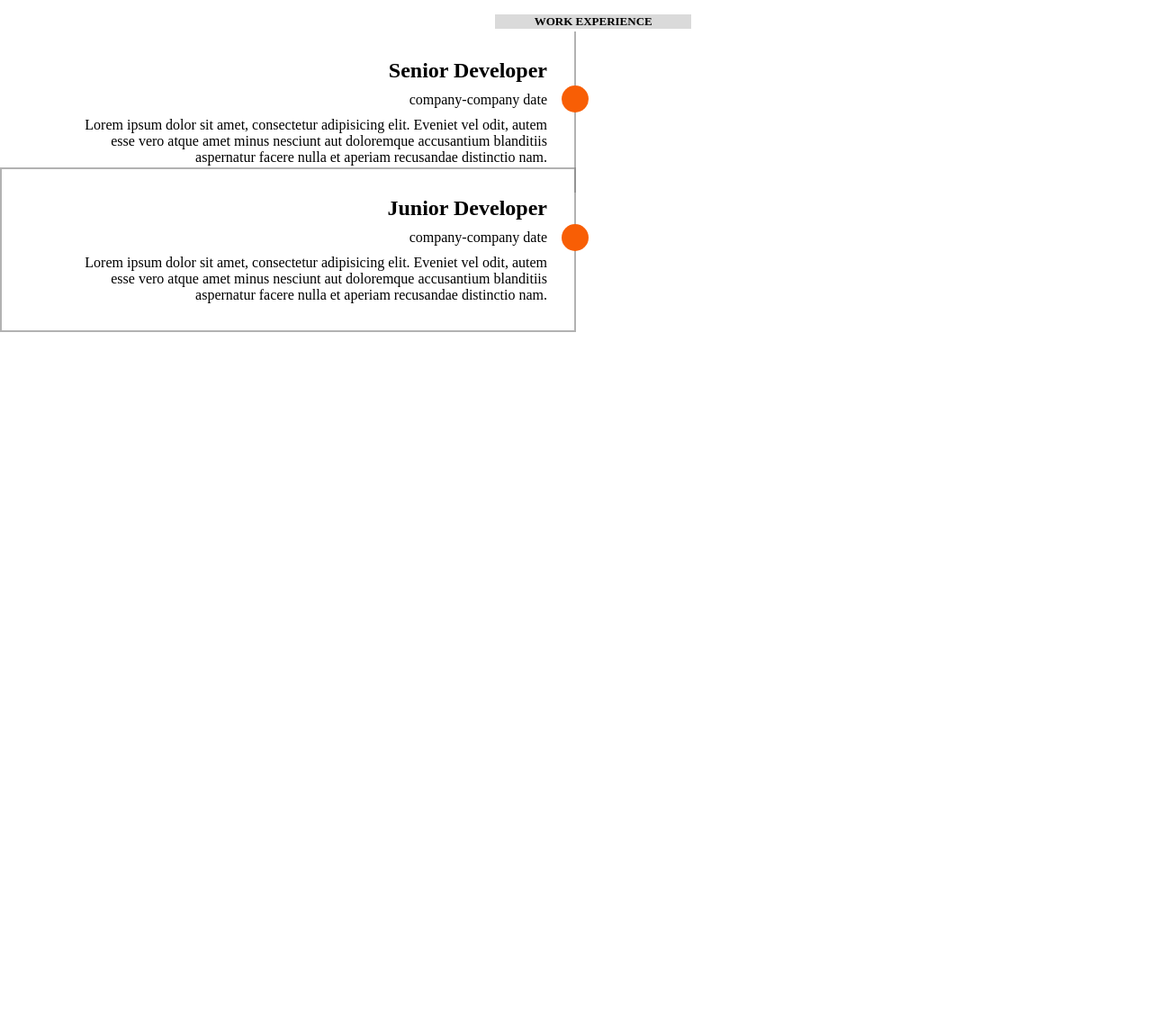
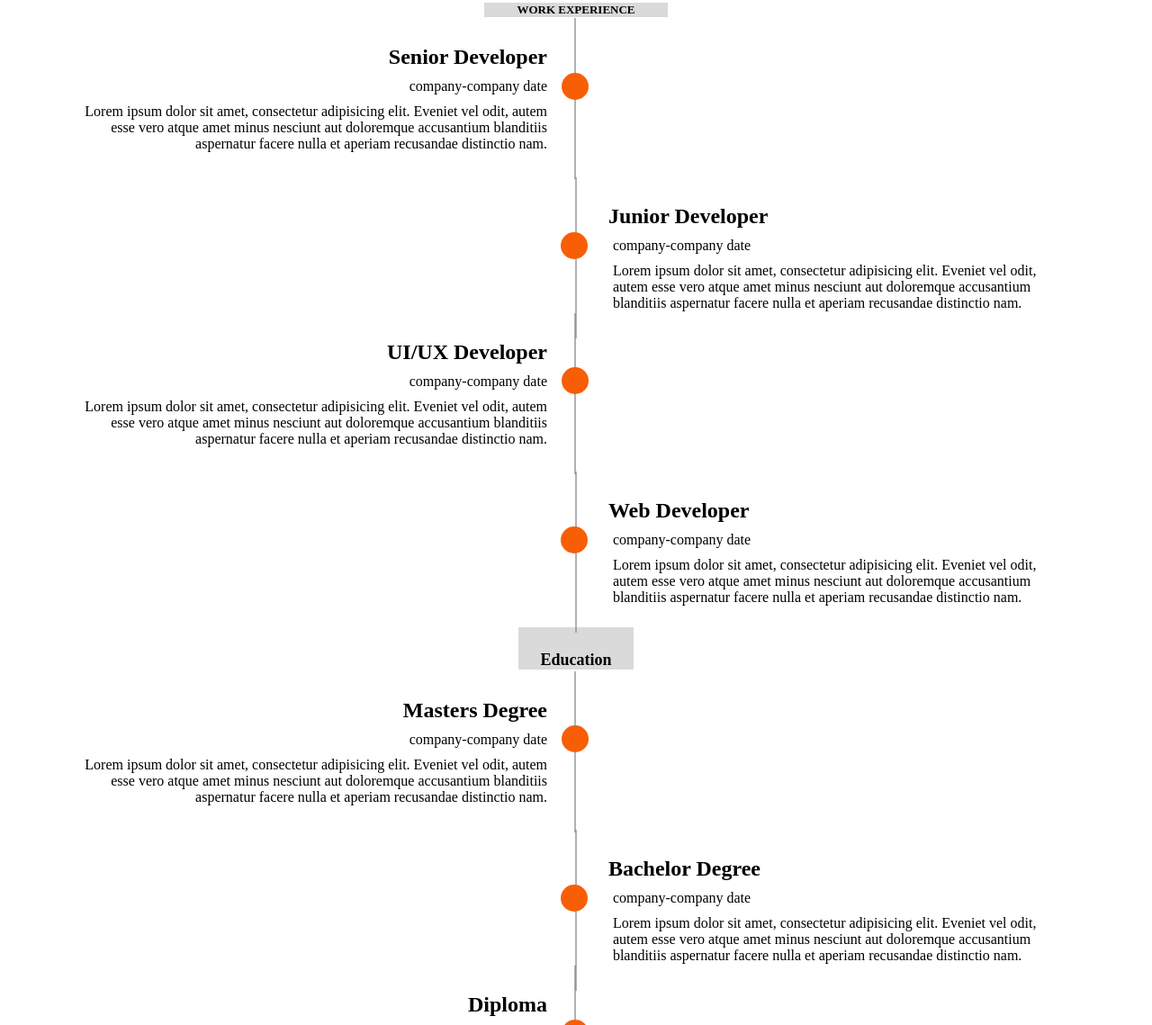
Before and after one commit to Nuelchi/week-5-My-Resume, a plain HTML site: page index.html in a window 1280 px wide. Shown: the part 1661-2800 px from the top of the page at 90% size. Before the commit the page ends 2050 px from the top, so only its background shows below. Drawn offline with Linux system fonts and the light colour scheme.

Commit message:
edit lines

```diff
--- a/index.html
+++ b/index.html
@@ -80,12 +80,31 @@
                 <p>
         </div>
 
-        <div class="headercontainer2">
+        <div class="outer">
+            <div class="headercontainer2">
+                <div class="headercard">
+                    <h2>Junior Developer</h2>
+                </div>
+
+                <div class="company-item2">
+                    <div class="company2">
+                        <p>company-</p>
+                        <p>company date</p>
+                    </div>
+                    <div class="circle2"></div>
+                </div>
+                <p class="description2">
+                    Lorem ipsum dolor sit amet, consectetur adipisicing elit. Eveniet vel odit, autem esse vero atque amet minus nesciunt aut doloremque accusantium blanditiis aspernatur facere nulla et aperiam recusandae distinctio nam.
+                    <p>
+            </div>
+        </div>
+
+        <div class="headercontainer">
             <div class="header__card">
-                <h2>Junior Developer</h2>
+                <h2>UI/UX Developer</h2>
             </div>
 
-            <div class="company-item2">
+            <div class="company-item">
                 <div class="company">
                     <p>company-</p>
                     <p>company date</p>
@@ -96,6 +115,96 @@
                 Lorem ipsum dolor sit amet, consectetur adipisicing elit. Eveniet vel odit, autem esse vero atque amet minus nesciunt aut doloremque accusantium blanditiis aspernatur facere nulla et aperiam recusandae distinctio nam.
                 <p>
         </div>
+        <div class="outer">
+            <div class="headercontainer2">
+                <div class="headercard">
+                    <h2>Web Developer</h2>
+                </div>
+
+                <div class="company-item2">
+                    <div class="company2">
+                        <p>company-</p>
+                        <p>company date</p>
+                    </div>
+                    <div class="circle2"></div>
+                </div>
+                <p class="description2">
+                    Lorem ipsum dolor sit amet, consectetur adipisicing elit. Eveniet vel odit, autem esse vero atque amet minus nesciunt aut doloremque accusantium blanditiis aspernatur facere nulla et aperiam recusandae distinctio nam.
+                    <p>
+            </div>
+        </div>
+        <h5 class="subhead2">       Education</h5>
+        <div class="headercontainer">
+            <div class="header__card">
+                <h2>Masters Degree</h2>
+            </div>
+
+            <div class="company-item">
+                <div class="company">
+                    <p>company-</p>
+                    <p>company date</p>
+                </div>
+                <div class="circle"></div>
+            </div>
+            <p class="description">
+                Lorem ipsum dolor sit amet, consectetur adipisicing elit. Eveniet vel odit, autem esse vero atque amet minus nesciunt aut doloremque accusantium blanditiis aspernatur facere nulla et aperiam recusandae distinctio nam.
+                <p>
+        </div>
+
+        <div class="outer">
+            <div class="headercontainer2">
+                <div class="headercard">
+                    <h2>Bachelor Degree</h2>
+                </div>
+
+                <div class="company-item2">
+                    <div class="company2">
+                        <p>company-</p>
+                        <p>company date</p>
+                    </div>
+                    <div class="circle2"></div>
+                </div>
+                <p class="description2">
+                    Lorem ipsum dolor sit amet, consectetur adipisicing elit. Eveniet vel odit, autem esse vero atque amet minus nesciunt aut doloremque accusantium blanditiis aspernatur facere nulla et aperiam recusandae distinctio nam.
+                    <p>
+            </div>
+        </div>
+
+        <div class="headercontainer">
+            <div class="header__card">
+                <h2>Diploma</h2>
+            </div>
+
+            <div class="company-item">
+                <div class="company">
+                    <p>company-</p>
+                    <p>company date</p>
+                </div>
+                <div class="circle"></div>
+            </div>
+            <p class="description">
+                Lorem ipsum dolor sit amet, consectetur adipisicing elit. Eveniet vel odit, autem esse vero atque amet minus nesciunt aut doloremque accusantium blanditiis aspernatur facere nulla et aperiam recusandae distinctio nam.
+                <p>
+        </div>
+
+        <div class="outer">
+            <div class="headercontainer2">
+                <div class="headercard">
+                    <h2>Graduation</h2>
+                </div>
+
+                <div class="company-item2">
+                    <div class="company2">
+                        <p>company-</p>
+                        <p>company date</p>
+                    </div>
+                    <div class="circle2"></div>
+                </div>
+                <p class="description2">
+                    Lorem ipsum dolor sit amet, consectetur adipisicing elit. Eveniet vel odit, autem esse vero atque amet minus nesciunt aut doloremque accusantium blanditiis aspernatur facere nulla et aperiam recusandae distinctio nam.
+                    <p>
+            </div>
+        </div>
     </section>
 
 </body>
--- a/styles.css
+++ b/styles.css
@@ -22,7 +22,7 @@
         color: white;
         font-weight: bold;
         font-family: great vibes;
-        font-size: 50px;
+        font-size: 40px;
         transform: rotate(-5deg);
         margin: 15px;
     }
@@ -35,6 +35,7 @@
       .tip{
         color: white;
         font-size: 20px;
+        margin: 15px;
       }
       .header{
         text-align: center;
@@ -89,11 +90,10 @@
       }
       .subhead{
         text-align: center;
-        margin: 43%;
-        margin-bottom: 0%;
-        width: 17%;
+        margin: 42%;
+        margin-bottom: 23px;
+        width: 16%;
         margin-top: 10%;
-        margin-bottom: 50px;
         font-size: 13px;
         background-color: rgba(128, 128, 128, 0.295);
         font-family:font-family: candara light;
@@ -101,11 +101,12 @@
 
       .headercontainer {
         border-right: 2px solid rgba(128, 128, 128, 0.603);
-        margin-top: -3.7%;
+        margin-top: -1.7%;
         padding: 30px;
         margin-bottom: 20px;
        width: 50%;
        text-align: right;
+       gap: 1,5rem;
       }
       .circle {
         border-radius: 50%;
@@ -137,20 +138,67 @@
     }
 
     .headercontainer2 {
-      border: 2px solid rgba(128, 128, 128, 0.603);
-      margin-top: -3.7%;
+      border-left: 2px solid rgba(128, 128, 128, 0.603);
+      margin-top: -8.6%;
       padding: 30px;
       margin-bottom: 20px;
-     width: 50%;
-     text-align: right;
+     width: 50.1%;
+     text-align: left;
      display: flex;
-     align-self: flex-end;
+     align-self: flex-start;
      flex-direction:column ;
+     float: right;
+     padding-left: 0%;
+     gap: 1,5rem;
+
     }
     .company-item2 {
       display: flex;
-      justify-content: flex-end;
+      justify-content: flex-start;
       position: relative;
       margin-bottom: 10px;
       margin-top: 10px;
     }
+    .circle2 {
+      border-radius: 50%;
+        width: 30px;
+        height: 30px;
+        background-color:rgb(248, 94, 5) ;
+        left: -1.1rem;
+        position: absolute;
+        top: -0.4rem;
+
+    }
+    .company2 {
+      display: flex;
+      position: relative;
+      margin-left: 40px;
+    }
+    .headercard {
+      padding-left: 35px;
+    }
+    .description2 {
+      padding-left: 2.5rem;
+    }
+    .outer {
+      width: 100%;
+      padding: 75px;
+    }
+    .subhead2 {
+      text-align: center;
+      width: 10%;
+      margin-top: 0px;
+      margin-left: 45%;
+      margin-bottom: 23px;
+      font-size: 18px;
+      background-color: rgba(128, 128, 128, 0.295);
+      font-family:font-family: candara light;
+    }
+    .headercontainer3 {
+      border-right: 2px solid rgba(128, 128, 128, 0.603);
+      margin-top: -1.7%;
+      padding: 30px;
+     width: 50%;
+     text-align: right;
+     gap: 1,5rem;
+    }
```
